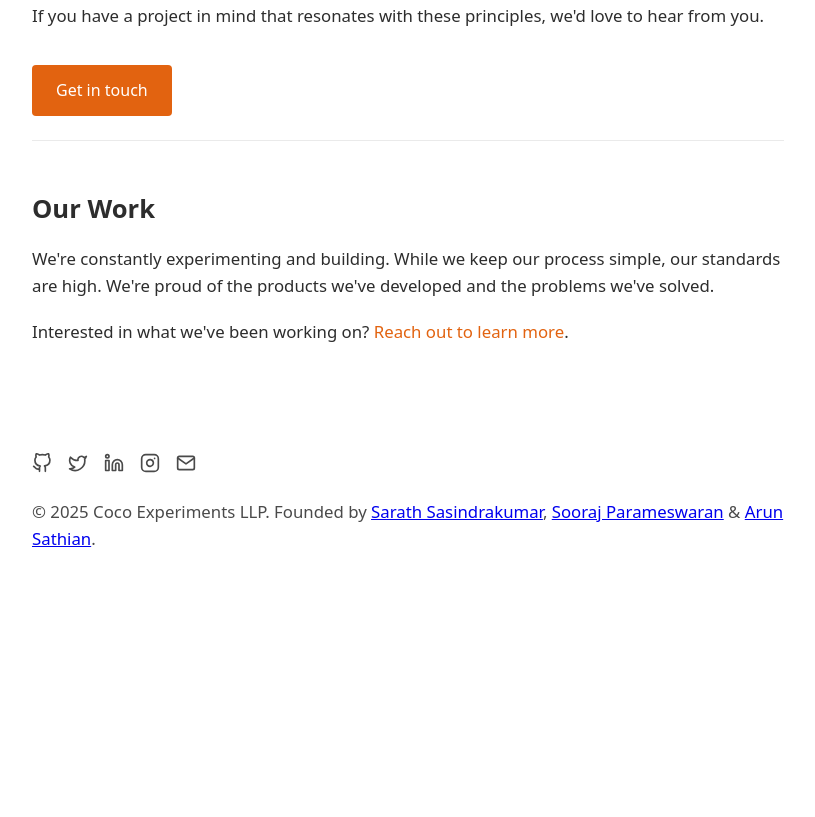
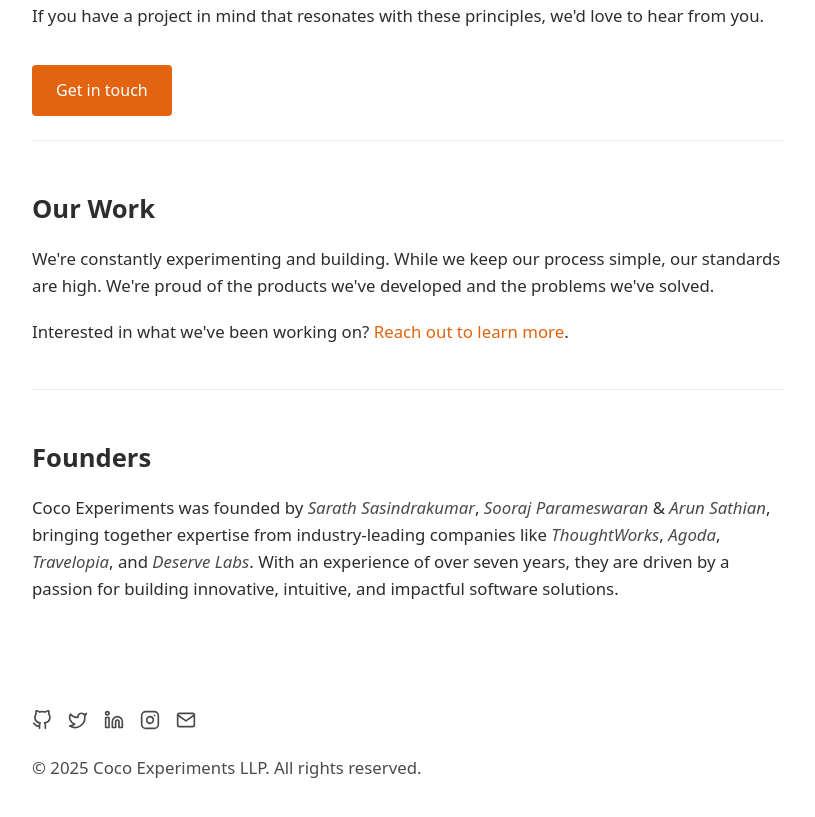
Before and after one commit to cocoexperiments/cocoexperiments.com, a plain HTML site: page index.html in a window 1280 px wide. Shown: the part 1283-2100 px from the top of the page, without its empty margins (232-1047 px from the left). Before the commit the page ends 1887 px from the top, so only its background shows below. Drawn offline with Linux system fonts and the light colour scheme.

Commit message:
Add founders section

```diff
--- a/index.html
+++ b/index.html
@@ -92,6 +92,19 @@
       }
 
       .subtle-link:hover {
+        border-color: var(--accent);
+      }
+
+      .subtle-link-external {
+        color: var(--secondary);
+        font-weight: 500;
+        font-style: italic;
+        text-decoration: none;
+        border-bottom: 1px solid transparent;
+        transition: border-color 0.2s ease;
+      }
+
+      .subtle-link-external:hover {
         border-color: var(--accent);
       }
 
@@ -246,6 +259,57 @@
       </p>
     </div>
 
+    <div class="section">
+      <h2>Founders</h2>
+      <p>
+        Coco Experiments was founded by
+        <a
+          href="https://x.com/netooraan"
+          target="_blank"
+          class="subtle-link-external"
+          >Sarath Sasindrakumar</a
+        >,
+        <a
+          href="https://srjpn.github.io"
+          target="_blank"
+          class="subtle-link-external"
+          >Sooraj Parameswaran</a
+        >
+        &
+        <a
+          href="https://www.instagram.com/arun_sathian"
+          target="_blank"
+          class="subtle-link-external"
+          >Arun Sathian</a
+        >, bringing together expertise from industry-leading companies like
+        <a
+          href="https://www.thoughtworks.com/"
+          target="_blank"
+          class="subtle-link-external"
+          >ThoughtWorks</a
+        >,
+        <a
+          href="https://www.agoda.com/"
+          target="_blank"
+          class="subtle-link-external"
+          >Agoda</a
+        >,
+        <a
+          href="https://www.thoughtworks.com/"
+          target="_blank"
+          class="subtle-link-external"
+          >Travelopia</a
+        >, and
+        <a
+          href="https://www.deserve.com/"
+          target="_blank"
+          class="subtle-link-external"
+          >Deserve Labs</a
+        >. With an experience of over seven years, they are driven by a passion
+        for building innovative, intuitive, and impactful software solutions.
+      </p>
+    </div>
+
     <footer>
       <div class="social-links">
         <a
@@ -355,19 +419,7 @@
           </svg>
         </a>
       </div>
-      <p>
-        © 2025 Coco Experiments LLP. Founded by
-        <a href="https://x.com/netooraan" target="_blank"
-          >Sarath Sasindrakumar</a
-        >,
-        <a href="https://srjpn.github.io" target="_blank"
-          >Sooraj Parameswaran</a
-        >
-        &
-        <a href="https://www.instagram.com/arun_sathian" target="_blank"
-          >Arun Sathian</a
-        >.
-      </p>
+      <p>© 2025 Coco Experiments LLP. All rights reserved.</p>
     </footer>
   </body>
 </html>
```
